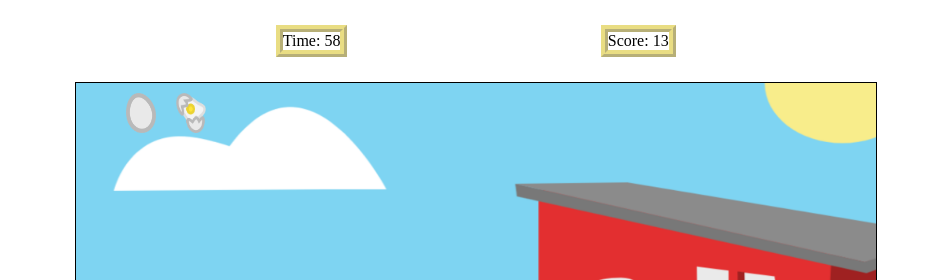
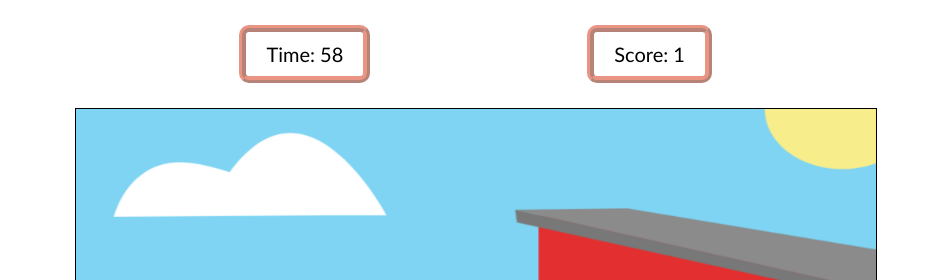
Before and after one commit to Kharisma2806/skydrop, a plain HTML site: page index.html in a window 1280 px wide. Both pictures are taken after a click on the button "Start Game". Shown: the top 280 px of the page, 351-1280 px from the left. Drawn offline with Linux system fonts and the light colour scheme.

Commit message:
third commit

```diff
--- a/characters/Player.js
+++ b/characters/Player.js
@@ -19,6 +19,9 @@ class Player {
   moveRight() {
     this.x += 20;
   }
+
+  // Add the jump. JUMP needs to decrease y. Example this.y -= 20. we want it to go up for a while (very short, 300ms) and then increase it for another 300ms
+  // setInverval setTimeout.
 }
 
 export default Player;
--- a/js/index.js
+++ b/js/index.js
@@ -20,29 +20,11 @@ chicken.src = "./images/hen.png";
 freshegg.src = "./images/goodegg.png";
 rottenegg.src = "./images/bad-egg.png";
 
-
-function startGame() {
 const canvas = document.getElementById("canvas");
 const ctx = canvas.getContext("2d");
 
-  let score = 0;
-  const scoreElement = document.getElementById("score");
 
-  let timer = 60;
-  const timerElement = document.getElementById("timer");
-  timerElement.textContent = `Time: ${timer}`;
-
-  // Decrement the timer every second and update the timer display element
-  const intervalId = setInterval(() => {
-    timer--;
-    timerElement.textContent = `Time: ${timer}`;
-    if (timer <= 0) {
-      clearInterval(intervalId);
-      alert(`Time's up! Your score is ${score}.`);
-      return;
-    }
-  }, 1000);
-
+function startGame() {
 
   // Clear the canvas and redraw the images
   ctx.clearRect(0, 0, canvas.width, canvas.height);
@@ -56,6 +38,18 @@ function startGame() {
 
   const rottenEgg = new badEgg(0, 0, 0, 0, ctx);
   ctx.drawImage(rottenegg, rottenEgg.x, rottenEgg.y, rottenEgg.width, rottenEgg.height);
+
+  let score = 0;
+  const scoreElement = document.getElementById("score");
+
+  let rottenEggCount = 0;
+
+  let timer = 60;
+  const timerElement = document.getElementById("timer");
+  timerElement.textContent = `Time: ${timer}`;
+
+  let dy = 0;
+  let isJumping = false;
 
   // Add an event listener to listen for keyboard input
   function playerListener() {
@@ -72,6 +66,12 @@ function startGame() {
             player.moveRight();
           }
           break;
+        case "Space":
+          if (!isJumping) {
+          isJumping = true;
+          jump();
+          }
+          break;
       }
       ctx.clearRect(0, 0, canvas.width, canvas.height);
       ctx.drawImage(coopbackground, 0, 0, canvas.width, canvas.height);
@@ -81,25 +81,30 @@ function startGame() {
     });
   }
 
-  // Add new code to randomly generate freshEgg
   function generateFreshEgg() {
-  freshEgg.y += 8; // set the speed of falling
+  freshEgg.y += 4; // set the speed of falling
   if (freshEgg.y > canvas.height) { // check if the egg has reached the bottom of the canvas
     freshEgg.y = -60; // reset the egg to the top of the canvas
     freshEgg.x = Math.floor(Math.random() * (canvas.width - freshEgg.width)); // set a random x-coordinate for the egg
   }
-  checkCollision();
+  if (checkCollision()) {
+    // if there is a collision, remove the egg from the canvas
+    freshEgg.y = -60;
+    freshEgg.x = -60;
+  }
 }
 
 function checkCollision() {
-  if (freshEgg.y + freshEgg.height >= player.y &&
-      freshEgg.y <= player.y + player.height &&
-      freshEgg.x + freshEgg.width >= player.x &&
-      freshEgg.x <= player.x + player.width) {
+  if (freshEgg.y + freshEgg.height > player.y &&
+      freshEgg.y < player.y + player.height &&
+      freshEgg.x + freshEgg.width > player.x &&
+      freshEgg.x < player.x + player.width) {
     //console.log('Collision detected');
     score++;
     scoreElement.textContent = `Score: ${score}`;
+    return true;
   }
+  return false;
 }
 
   setInterval(() => { // Call the generateFreshEgg function every 50 milliseconds
@@ -112,12 +117,81 @@ function checkCollision() {
     rottenEgg.y = -60; // reset the egg to the top of the canvas
     rottenEgg.x = Math.floor(Math.random() * (canvas.width - rottenEgg.width)); // set a random x-coordinate for the egg
   }
+  if (checkRottenEggCollision()) {
+    // if there is a collision, remove the egg from the canvas and increment the rottenEggCount
+    rottenEgg.y = -60;
+    rottenEgg.x = -60;
+    rottenEggCount++;
+    if (rottenEggCount >= 3) {
+      clearInterval(freshEggInterval);
+      clearInterval(rottenEggInterval);
+      clearInterval(timerInterval);
+      alert(`Game over! You caught 3 rotten eggs under 1 minute.`);
+    }
+  }
 }
 
-  setInterval(() => { // Call the generateFreshEgg function every 80 milliseconds
+function checkRottenEggCollision() {
+  if (rottenEgg.y + rottenEgg.height > player.y &&
+      rottenEgg.y < player.y + player.height &&
+      rottenEgg.x + rottenEgg.width > player.x &&
+      rottenEgg.x < player.x + player.width) {
+    //console.log('Collision detected');
+    return true;
+  }
+  return false;
+}
+
+const freshEggInterval = setInterval(() => { // Call the generateFreshEgg function every 50 milliseconds
+  generateFreshEgg();
+}, 50);
+
+const rottenEggInterval = setInterval(() => { // Call the generateFreshEgg function every 80 milliseconds
   generateRottenEgg();
 }, 80);
 
-  // SET INTERVAL THT CHANGES THE INNERHTML or INNETEXT of #timer (query selector)
-  playerListener() // Call the function after it has been defined
+const timerInterval = setInterval(() => {
+  timer--;
+  timerElement.textContent = `Time: ${timer}`;
+  if (timer <= 0) {
+    clearInterval(freshEggInterval);
+    clearInterval(rottenEggInterval);
+    clearInterval(timerInterval);
+    alert(`Time's up! Your score is ${score}.`);
+    return;
   }
+}, 1000);
+
+function jump() {
+  dy = -10; // set the initial velocity of the jump
+}
+
+function move() {
+  dy += 0.5; // add gravity to the velocity
+  player.y += dy; // update the vertical position
+  if (player.y + player.height > canvas.height) { // check if the player has hit the ground
+    player.y = canvas.height - player.height; // reset the player's position to the ground
+    dy = 0; // reset the velocity
+    isJumping = false; // reset the jumping flag
+  }
+}
+
+function gameLoop() {
+  // update the player's position
+  move();
+
+  // draw the game elements
+  ctx.clearRect(0, 0, canvas.width, canvas.height);
+  ctx.drawImage(coopbackground, 0, 0, canvas.width, canvas.height);
+  ctx.drawImage(chicken, player.x, player.y, player.width, player.height);
+  ctx.drawImage(freshegg, freshEgg.x, freshEgg.y, freshEgg.width, freshEgg.height);
+  ctx.drawImage(rottenegg, rottenEgg.x, rottenEgg.y, rottenEgg.width, rottenEgg.height);
+
+  // continue the game loop
+  requestAnimationFrame(gameLoop);
+}
+
+
+  playerListener();
+  gameLoop(); // start the game loop
+}
--- a/styles/style.css
+++ b/styles/style.css
@@ -37,14 +37,20 @@ body button {
   display: flex;
   justify-content: space-evenly;
   padding: 25px 0px 5px 0px;
+  font-family: "Gill Sans", "Gill Sans MT", Calibri, "Trebuchet MS", sans-serif;
+  font-size: 20px;
 }
 
 #timer {
-  border: 2mm ridge rgba(220, 200, 50, 0.6);
+  border: 2mm ridge rgba(220, 78, 50, 0.6);
+  padding: 10px 20px;
+  border-radius: 10px;
 }
 
 #score {
-  border: 2mm ridge rgba(220, 200, 50, 0.6);
+  border: 2mm ridge rgba(220, 78, 50, 0.6);
+  padding: 10px 20px;
+  border-radius: 10px;
 }
 
 canvas {
```
Also changed, not shown: 1 other file. Lines whose indentation alone changed are shown as unchanged.
